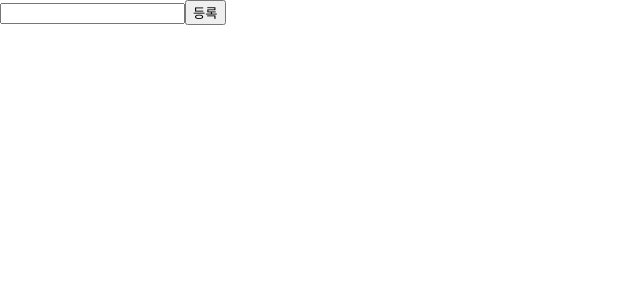
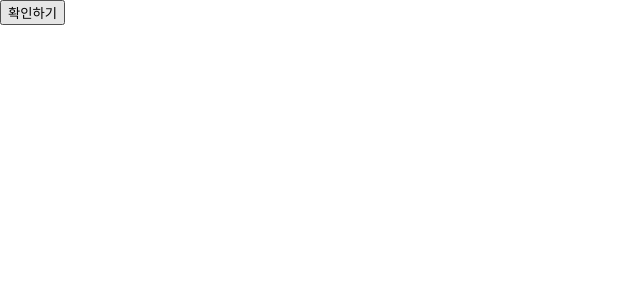
Before and after one commit to itdanja/ezen2023B_web2, a React (Create React App) app in the folder src/main/reactapp/: page / in a window 1280 px wide. Shown: the top 300 px of the page, without its empty margins (0-640 px from the left). Built offline with nearby package versions, Linux system fonts and the light colour scheme.

Commit message:
20240325

```diff
--- /dev/null
+++ b/src/main/reactapp/src/chapter8/ConfirmButton.jsx
@@ -0,0 +1,40 @@
+import { useState } from "react";
+
+export default function ConfirmButton( props ){
+
+    // 1. 상태(state) 관리 변수  // import { useState } from "react";
+    const [ isConfirmed , setIsConfirmed ] = useState( false );
+
+    // 2. JS함수 정의 방법
+        // 1. function handleConfirm(){ }
+        // 2. const handleConfirm = () => {}
+    function handleConfirm(){
+        //console.log( prevIsConfirmed );
+        setIsConfirmed( () => !isConfirmed );
+        // setIsConfirmed( (prevIsConfirmed) => !prevIsConfirmed );
+    }
+
+    return (<>
+        <button onClick={ handleConfirm } disabled={ isConfirmed }>
+            { isConfirmed ? '확인됨' : '확인하기'}
+        </button>
+    </>);
+    // useState : 리액트 훅 중 사용빈도가 높은 함수.
+    // 사용/호출 : useState(초기값);
+    // 반환 : 배열
+        // [0] : 값이 저장된 변수
+        // [1] : 값을 수정할수 있는 set함수 [* (주소값)변경시 해당 컴포넌트 렌더링 ]
+            // setIsConfirmed((매개변수)=>{ } )
+                // * prevIsConfirmed : 매개변수로 기존 값
+    /*
+        const resultArray = useState( false );
+        const isConfirmed = resultArray[0];
+        const setIsConfirmed = resultArray[1];
+    */
+
+    /*
+        기존방식               리액트방식
+        onclick=""             onClick={ }
+        handleConfirm()        handleConfirm  또는 ( event )=> handleConfirm( 매개변수1,매개변수2, event )
+    */
+}
--- a/src/main/reactapp/src/index.js
+++ b/src/main/reactapp/src/index.js
@@ -21,11 +21,15 @@ import CommentList from './chapter5/CommentList';
 // chapter7 예제/실습
 import Counter from './chapter7/Counter';
 import UseStateList from './chapter7/UseStateList';
+// chapter8 예제/실습
+import ConfirmButton from './chapter8/ConfirmButton';
+
 const root = ReactDOM.createRoot(document.querySelector('#root'));
 root.render(
     // <CommentList/>
     // <Counter />
-    <UseStateList />
+    // <UseStateList />
+    <ConfirmButton />
 );
 // !!!!!!!여기가 렌더링 되는 곳이에요
 // root.render(
```
Also changed, not shown: src/main/reactapp/리액트컴포넌트란.txt, 1 other file (tests, documents, lock files or other folders).
